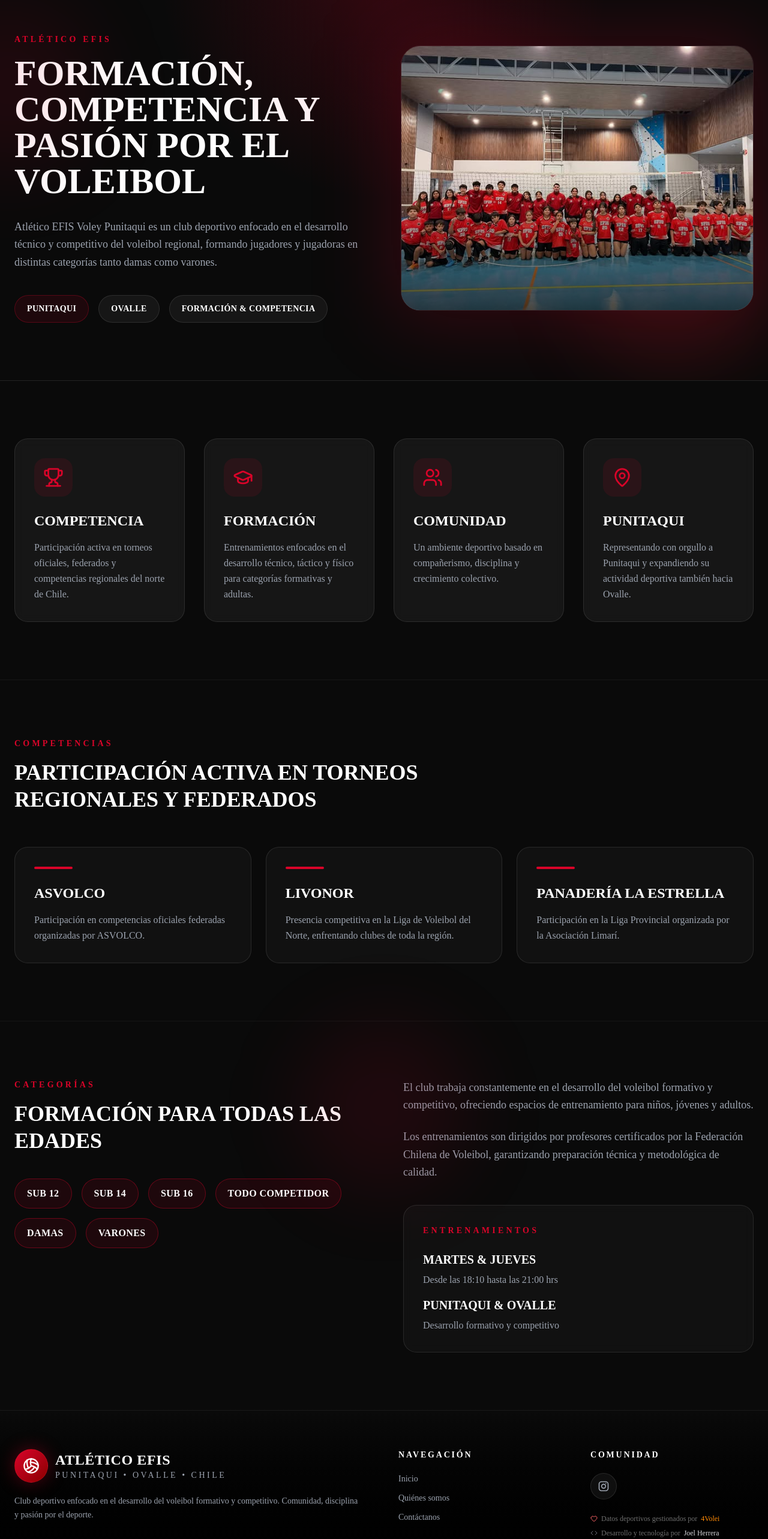
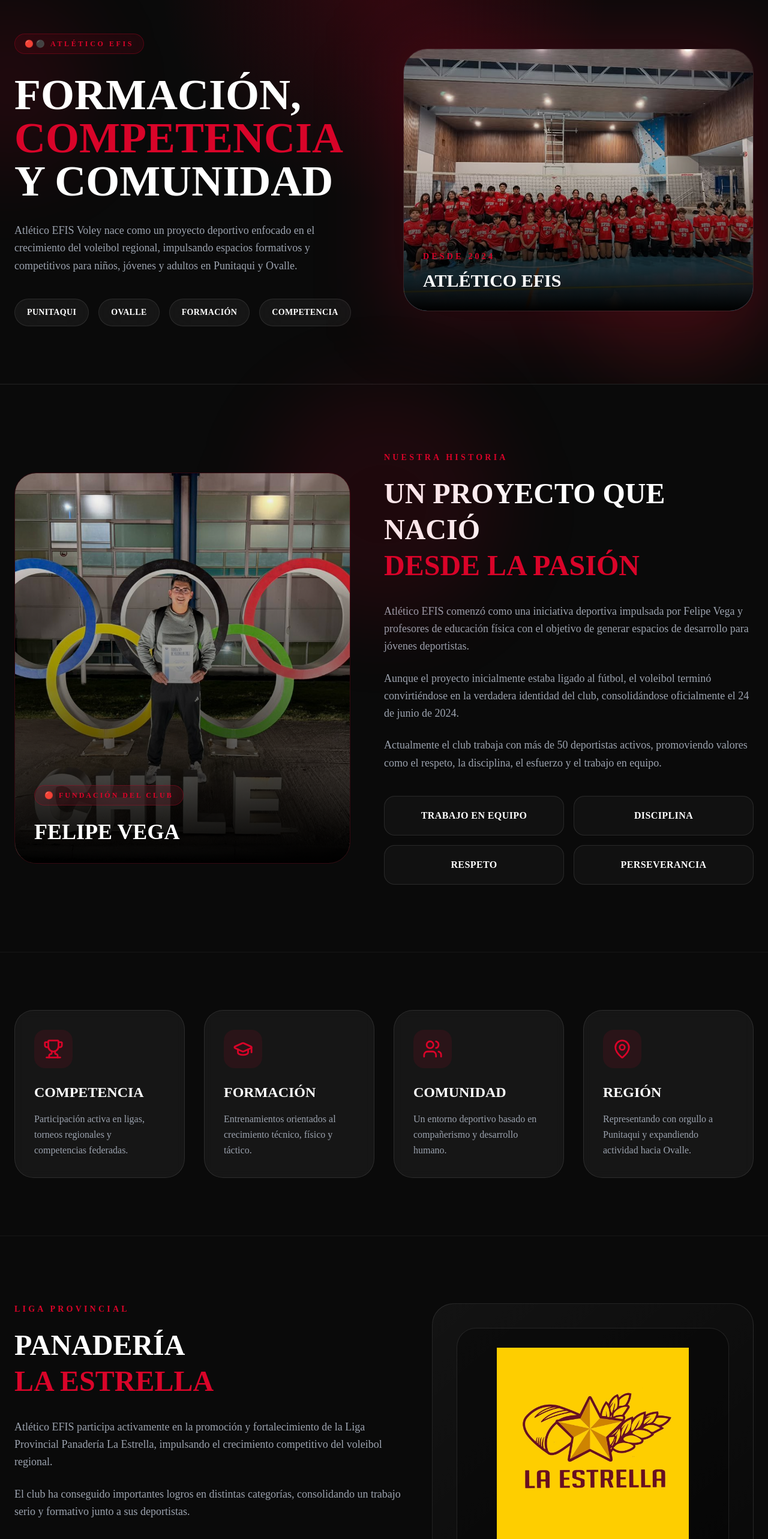
Before and after one commit to Joelherr09/efis, a Next.js app: page /quienes-somos in a window 1280 px wide. Shown: the part 120-2686 px from the top of the page at 60% size. Built offline with nearby package versions, Linux system fonts and the light colour scheme.

Commit message:
Update page.tsx

```diff
--- a/app/quienes-somos/page.tsx
+++ b/app/quienes-somos/page.tsx
@@ -1,6 +1,7 @@
 "use client";
 
 import Image from "next/image";
+import Link from "next/link";
 import { motion } from "framer-motion";
 
 import {
@@ -8,6 +9,9 @@
   Users,
   GraduationCap,
   MapPin,
+  Shield,
+  Heart,
+  ArrowRight,
 } from "lucide-react";
 
 const fadeUp = {
@@ -26,7 +30,8 @@
     <main className="overflow-hidden bg-[#0A0A0A] text-white">
       {/* HERO */}
       <section className="relative overflow-hidden border-b border-white/10">
-        {/* BG EFFECTS */}
+        {/* BG */}
+        <div className="absolute inset-0">
           <div className="absolute inset-0 bg-[radial-gradient(circle_at_top,rgba(217,4,41,0.20),transparent_40%)]" />
 
           <motion.div
@@ -42,8 +47,9 @@
             transition={{ duration: 1.2 }}
             className="absolute bottom-0 right-0 h-80 w-80 rounded-full bg-red-500/10 blur-3xl"
           />
+        </div>
 
-        <div className="mx-auto grid max-w-7xl gap-14 px-6 py-24 lg:grid-cols-2 lg:items-center">
+        <div className="relative mx-auto grid max-w-7xl gap-16 px-6 py-24 lg:grid-cols-2 lg:items-center">
           {/* TEXT */}
           <motion.div
             initial="hidden"
@@ -51,33 +57,39 @@
             variants={fadeUp}
             transition={{ duration: 0.7 }}
           >
-            <p className="mb-4 text-sm font-bold uppercase tracking-[0.3em] text-[#D90429]">
-              Atlético EFIS
-            </p>
+            <div className="inline-flex items-center gap-2 rounded-full border border-[#D90429]/30 bg-[#D90429]/10 px-4 py-2 text-xs font-bold uppercase tracking-[0.3em] text-[#D90429] backdrop-blur-xl">
+              🔴⚫ Atlético EFIS
+            </div>
 
-            <h1 className="max-w-2xl text-5xl font-black uppercase leading-none md:text-6xl">
-              Formación, competencia y pasión por el voleibol
+            <h1 className="mt-8 max-w-3xl text-5xl font-black uppercase leading-none md:text-7xl">
+              Formación,
+              <span className="block text-[#D90429]">
+                competencia
+              </span>
+              y comunidad
             </h1>
 
-            <p className="mt-8 max-w-xl text-lg leading-relaxed text-[#9CA3AF]">
-              Atlético EFIS Voley Punitaqui es un club deportivo
-              enfocado en el desarrollo técnico y competitivo del
-              voleibol regional, formando jugadores y jugadoras en
-              distintas categorías tanto damas como varones.
+            <p className="mt-8 max-w-2xl text-lg leading-relaxed text-[#9CA3AF]">
+              Atlético EFIS Voley nace como un proyecto deportivo
+              enfocado en el crecimiento del voleibol regional,
+              impulsando espacios formativos y competitivos para
+              niños, jóvenes y adultos en Punitaqui y Ovalle.
             </p>
 
             <div className="mt-10 flex flex-wrap gap-4">
-              <div className="rounded-full border border-[#D90429]/30 bg-[#D90429]/10 px-5 py-3 text-sm font-bold uppercase tracking-wide text-white">
-                Punitaqui
+              {[
+                "Punitaqui",
+                "Ovalle",
+                "Formación",
+                "Competencia",
+              ].map((item) => (
+                <div
+                  key={item}
+                  className="rounded-full border border-white/10 bg-white/5 px-5 py-3 text-sm font-bold uppercase tracking-wide text-white backdrop-blur-xl"
+                >
+                  {item}
                 </div>
-
-              <div className="rounded-full border border-white/10 bg-white/5 px-5 py-3 text-sm font-bold uppercase tracking-wide text-white">
-                Ovalle
-              </div>
-
-              <div className="rounded-full border border-white/10 bg-white/5 px-5 py-3 text-sm font-bold uppercase tracking-wide text-white">
-                Formación & Competencia
-              </div>
+              ))}
             </div>
           </motion.div>
 
@@ -100,10 +112,10 @@
                 duration: 6,
                 ease: "easeInOut",
               }}
-              className="absolute -inset-4 rounded-[32px] bg-[#D90429]/20 blur-3xl"
+              className="absolute -inset-4 rounded-[40px] bg-[#D90429]/20 blur-3xl"
             />
 
-            <div className="relative overflow-hidden rounded-[32px] border border-white/10">
+            <div className="relative overflow-hidden rounded-[40px] border border-white/10">
               <Image
                 src="/galeria/img-efis-todos.jpg"
                 alt="Atlético EFIS"
@@ -113,7 +125,118 @@
                 priority
               />
 
-              <div className="absolute inset-0 bg-gradient-to-t from-black/70 via-transparent to-transparent" />
+              <div className="absolute inset-0 bg-gradient-to-t from-black via-black/20 to-transparent" />
+
+              <div className="absolute bottom-0 left-0 right-0 p-8">
+                <p className="text-sm font-bold uppercase tracking-[0.3em] text-[#D90429]">
+                  Desde 2024
+                </p>
+
+                <h3 className="mt-3 text-3xl font-black uppercase">
+                  Atlético EFIS
+                </h3>
+              </div>
+            </div>
+          </motion.div>
+        </div>
+      </section>
+
+      {/* HISTORIA */}
+      <section className="relative border-b border-white/5 py-28">
+        <div className="absolute left-1/2 top-0 h-[400px] w-[400px] -translate-x-1/2 rounded-full bg-[#D90429]/10 blur-3xl" />
+
+        <div className="mx-auto grid max-w-7xl gap-14 px-6 lg:grid-cols-[1fr_1.1fr] lg:items-center">
+          {/* IMAGE */}
+          <motion.div
+            initial="hidden"
+            whileInView="visible"
+            viewport={{ once: true }}
+            variants={fadeUp}
+            transition={{ duration: 0.6 }}
+            className="relative"
+          >
+            <div className="relative overflow-hidden rounded-[36px] border border-[#D90429]/20">
+              <Image
+                src="/galeria/fundador.jpeg"
+                alt="Felipe Vega"
+                width={900}
+                height={1200}
+                className="h-[650px] w-full object-cover object-top"
+              />
+
+              <div className="absolute inset-0 bg-gradient-to-t from-black via-black/40 to-transparent" />
+
+              <div className="absolute bottom-0 left-0 right-0 p-8">
+                <div className="inline-flex items-center gap-2 rounded-full border border-[#D90429]/30 bg-[#D90429]/10 px-4 py-2 text-xs font-bold uppercase tracking-[0.25em] text-[#D90429] backdrop-blur-xl">
+                  🔴 Fundación del Club
+                </div>
+
+                <h3 className="mt-6 text-4xl font-black uppercase">
+                  Felipe Vega
+                </h3>
+              </div>
+            </div>
+          </motion.div>
+
+          {/* TEXT */}
+          <motion.div
+            initial="hidden"
+            whileInView="visible"
+            viewport={{ once: true }}
+            variants={fadeUp}
+            transition={{
+              duration: 0.6,
+              delay: 0.1,
+            }}
+          >
+            <p className="text-sm font-bold uppercase tracking-[0.3em] text-[#D90429]">
+              Nuestra Historia
+            </p>
+
+            <h2 className="mt-5 text-4xl font-black uppercase leading-tight md:text-5xl">
+              Un proyecto que nació
+              <span className="block text-[#D90429]">
+                desde la pasión
+              </span>
+            </h2>
+
+            <div className="mt-8 space-y-6 text-lg leading-relaxed text-[#9CA3AF]">
+              <p>
+                Atlético EFIS comenzó como una iniciativa deportiva
+                impulsada por Felipe Vega y profesores de educación
+                física con el objetivo de generar espacios de
+                desarrollo para jóvenes deportistas.
+              </p>
+
+              <p>
+                Aunque el proyecto inicialmente estaba ligado al
+                fútbol, el voleibol terminó convirtiéndose en la
+                verdadera identidad del club, consolidándose
+                oficialmente el 24 de junio de 2024.
+              </p>
+
+              <p>
+                Actualmente el club trabaja con más de 50
+                deportistas activos, promoviendo valores como el
+                respeto, la disciplina, el esfuerzo y el trabajo en
+                equipo.
+              </p>
+            </div>
+
+            <div className="mt-10 grid gap-4 sm:grid-cols-2">
+              {[
+                "Trabajo en equipo",
+                "Disciplina",
+                "Respeto",
+                "Perseverancia",
+              ].map((item) => (
+                <div
+                  key={item}
+                  className="rounded-2xl border border-white/10 bg-white/[0.03] p-5 text-center font-semibold uppercase tracking-wide text-white"
+                >
+                  {item}
+                </div>
+              ))}
             </div>
           </motion.div>
         </div>
@@ -126,22 +249,22 @@
             {
               icon: Trophy,
               title: "Competencia",
-              desc: "Participación activa en torneos oficiales, federados y competencias regionales del norte de Chile.",
+              desc: "Participación activa en ligas, torneos regionales y competencias federadas.",
             },
             {
               icon: GraduationCap,
               title: "Formación",
-              desc: "Entrenamientos enfocados en el desarrollo técnico, táctico y físico para categorías formativas y adultas.",
+              desc: "Entrenamientos orientados al crecimiento técnico, físico y táctico.",
             },
             {
               icon: Users,
               title: "Comunidad",
-              desc: "Un ambiente deportivo basado en compañerismo, disciplina y crecimiento colectivo.",
+              desc: "Un entorno deportivo basado en compañerismo y desarrollo humano.",
             },
             {
               icon: MapPin,
-              title: "Punitaqui",
-              desc: "Representando con orgullo a Punitaqui y expandiendo su actividad deportiva también hacia Ovalle.",
+              title: "Región",
+              desc: "Representando con orgullo a Punitaqui y expandiendo actividad hacia Ovalle.",
             },
           ].map((item, index) => {
             const Icon = item.icon;
@@ -160,9 +283,9 @@
                 whileHover={{
                   y: -8,
                 }}
-                className="group rounded-3xl border border-white/10 bg-white/5 p-8 backdrop-blur transition-all duration-300 hover:border-[#D90429]/20 hover:bg-white/[0.07]"
+                className="group rounded-[32px] border border-white/10 bg-white/5 p-8 backdrop-blur transition-all duration-300 hover:border-[#D90429]/20 hover:bg-white/[0.07]"
               >
-                <div className="mb-6 flex h-16 w-16 items-center justify-center rounded-2xl bg-[#D90429]/10 transition-all duration-300 group-hover:bg-[#D90429]/20">
+                <div className="mb-6 flex h-16 w-16 items-center justify-center rounded-2xl bg-[#D90429]/10">
                   <Icon
                     className="text-[#D90429]"
                     size={34}
@@ -182,9 +305,11 @@
         </div>
       </section>
 
-      {/* TORNEOS */}
-      <section className="border-b border-white/5 py-24">
+      {/* LIGA */}
+      <section className="border-b border-white/5 py-28">
         <div className="mx-auto max-w-7xl px-6">
+          <div className="grid gap-10 lg:grid-cols-[1.1fr_0.9fr]">
+            {/* TEXT */}
             <motion.div
               initial="hidden"
               whileInView="visible"
@@ -192,117 +317,32 @@
               variants={fadeUp}
               transition={{ duration: 0.6 }}
             >
-            <p className="mb-4 text-sm font-bold uppercase tracking-[0.3em] text-[#D90429]">
-              Competencias
+              <p className="text-sm font-bold uppercase tracking-[0.3em] text-[#D90429]">
+                Liga Provincial
               </p>
 
-            <h2 className="max-w-3xl text-4xl font-black uppercase leading-tight">
-              Participación activa en torneos regionales y federados
+              <h2 className="mt-5 text-4xl font-black uppercase leading-tight md:text-5xl">
+                Panadería
+                <span className="block text-[#D90429]">
+                  La Estrella
+                </span>
               </h2>
+
+              <p className="mt-8 text-lg leading-relaxed text-[#9CA3AF]">
+                Atlético EFIS participa activamente en la promoción
+                y fortalecimiento de la Liga Provincial Panadería La
+                Estrella, impulsando el crecimiento competitivo del
+                voleibol regional.
+              </p>
+
+              <p className="mt-6 text-lg leading-relaxed text-[#9CA3AF]">
+                El club ha conseguido importantes logros en distintas
+                categorías, consolidando un trabajo serio y formativo
+                junto a sus deportistas.
+              </p>
             </motion.div>
 
-          <div className="mt-14 grid gap-6 md:grid-cols-3">
-            {[
-              {
-                title: "ASVOLCO",
-                desc: "Participación en competencias oficiales federadas organizadas por ASVOLCO.",
-              },
-              {
-                title: "Livonor",
-                desc: "Presencia competitiva en la Liga de Voleibol del Norte, enfrentando clubes de toda la región.",
-              },
-              {
-                title: "Panadería La Estrella",
-                desc: "Participación en la Liga Provincial organizada por la Asociación Limarí.",
-              },
-            ].map((item, index) => (
-              <motion.div
-                key={item.title}
-                initial="hidden"
-                whileInView="visible"
-                viewport={{ once: true }}
-                variants={fadeUp}
-                transition={{
-                  duration: 0.5,
-                  delay: index * 0.1,
-                }}
-                whileHover={{
-                  y: -6,
-                }}
-                className="group rounded-3xl border border-white/10 bg-[#111111] p-8 transition-all duration-300 hover:border-[#D90429]/20 hover:bg-[#161616]"
-              >
-                <div className="mb-6 h-1 w-16 rounded-full bg-[#D90429]" />
-
-                <h3 className="text-2xl font-black uppercase">
-                  {item.title}
-                </h3>
-
-                <p className="mt-4 leading-relaxed text-[#9CA3AF]">
-                  {item.desc}
-                </p>
-              </motion.div>
-            ))}
-          </div>
-        </div>
-      </section>
-
-      {/* CATEGORIAS */}
-      <section className="relative py-24">
-        <div className="absolute left-1/2 top-0 h-72 w-72 -translate-x-1/2 rounded-full bg-[#D90429]/10 blur-3xl" />
-
-        <div className="mx-auto max-w-7xl px-6">
-          <div className="grid gap-16 lg:grid-cols-2">
-            {/* LEFT */}
-            <motion.div
-              initial="hidden"
-              whileInView="visible"
-              viewport={{ once: true }}
-              variants={fadeUp}
-              transition={{ duration: 0.6 }}
-            >
-              <p className="mb-4 text-sm font-bold uppercase tracking-[0.3em] text-[#D90429]">
-                Categorías
-              </p>
-
-              <h2 className="text-4xl font-black uppercase leading-tight">
-                Formación para todas las edades
-              </h2>
-
-              <div className="mt-10 flex flex-wrap gap-4">
-                {[
-                  "Sub 12",
-                  "Sub 14",
-                  "Sub 16",
-                  "Todo Competidor",
-                  "Damas",
-                  "Varones",
-                ].map((item, index) => (
-                  <motion.div
-                    key={item}
-                    initial={{
-                      opacity: 0,
-                      scale: 0.8,
-                    }}
-                    whileInView={{
-                      opacity: 1,
-                      scale: 1,
-                    }}
-                    viewport={{ once: true }}
-                    transition={{
-                      delay: index * 0.05,
-                    }}
-                    whileHover={{
-                      scale: 1.05,
-                    }}
-                    className="rounded-full border border-[#D90429]/40 bg-[#D90429]/10 px-5 py-3 font-bold uppercase tracking-wide text-white transition-all duration-300 hover:bg-[#D90429]/20"
-                  >
-                    {item}
-                  </motion.div>
-                ))}
-              </div>
-            </motion.div>
-
-            {/* RIGHT */}
+            {/* IMAGE */}
             <motion.div
               initial="hidden"
               whileInView="visible"
@@ -312,54 +352,67 @@
                 duration: 0.6,
                 delay: 0.1,
               }}
+              className="rounded-[36px] border border-white/10 bg-gradient-to-br from-white/[0.04] to-transparent p-10"
             >
-              <p className="text-lg leading-relaxed text-[#9CA3AF]">
-                El club trabaja constantemente en el desarrollo del
-                voleibol formativo y competitivo, ofreciendo espacios
-                de entrenamiento para niños, jóvenes y adultos.
-              </p>
-
-              <p className="mt-6 text-lg leading-relaxed text-[#9CA3AF]">
-                Los entrenamientos son dirigidos por profesores
-                certificados por la Federación Chilena de Voleibol,
-                garantizando preparación técnica y metodológica de
-                calidad.
-              </p>
-
-              <motion.div
-                whileHover={{
-                  scale: 1.02,
-                }}
-                className="mt-10 rounded-3xl border border-white/10 bg-white/[0.03] p-8 backdrop-blur"
-              >
-                <p className="text-sm font-bold uppercase tracking-[0.3em] text-[#D90429]">
-                  Entrenamientos
-                </p>
-
-                <div className="mt-6 space-y-4">
-                  <div>
-                    <h3 className="text-xl font-black uppercase">
-                      Martes & Jueves
-                    </h3>
-
-                    <p className="mt-2 text-[#9CA3AF]">
-                      Desde las 18:10 hasta las 21:00 hrs
-                    </p>
-                  </div>
-
-                  <div>
-                    <h3 className="text-xl font-black uppercase">
-                      Punitaqui & Ovalle
-                    </h3>
-
-                    <p className="mt-2 text-[#9CA3AF]">
-                      Desarrollo formativo y competitivo
-                    </p>
+              <div className="flex h-full items-center justify-center rounded-[32px] border border-white/10 bg-black/30 p-8">
+                <div className="relative aspect-square w-full max-w-[320px]">
+                  <Image
+                    src="/sponsors/sponsor1.jpg"
+                    alt="Panadería La Estrella"
+                    fill
+                    className="object-contain"
+                  />
                 </div>
               </div>
             </motion.div>
+          </div>
+        </div>
+      </section>
+
+      {/* PROFESORES CTA */}
+      <section className="relative py-28">
+        <div className="absolute left-1/2 top-0 h-[300px] w-[300px] -translate-x-1/2 rounded-full bg-[#D90429]/10 blur-3xl" />
+
+        <div className="mx-auto max-w-5xl px-6 text-center">
+          <motion.div
+            initial="hidden"
+            whileInView="visible"
+            viewport={{ once: true }}
+            variants={fadeUp}
+            transition={{ duration: 0.6 }}
+          >
+            <div className="mx-auto flex h-20 w-20 items-center justify-center rounded-full border border-[#D90429]/20 bg-[#D90429]/10">
+              <Shield className="h-10 w-10 text-[#D90429]" />
+            </div>
+
+            <p className="mt-8 text-sm font-bold uppercase tracking-[0.3em] text-[#D90429]">
+              Staff Técnico
+            </p>
+
+            <h2 className="mt-5 text-4xl font-black uppercase leading-tight md:text-5xl">
+              Profesores y
+              <span className="block text-[#D90429]">
+                entrenadores
+              </span>
+            </h2>
+
+            <p className="mx-auto mt-8 max-w-3xl text-lg leading-relaxed text-[#9CA3AF]">
+              Conoce al equipo de entrenadores que lidera el
+              desarrollo formativo y competitivo de Atlético EFIS,
+              trabajando día a día junto a cada categoría del club.
+            </p>
+
+            <div className="mt-10 flex justify-center">
+              <Link
+                href="/profesores"
+                className="group inline-flex items-center gap-3 rounded-full bg-[#D90429] px-8 py-4 text-sm font-bold uppercase tracking-wide text-white transition-all duration-300 hover:scale-105 hover:bg-[#ef233c]"
+              >
+                Ver profesores
+
+                <ArrowRight className="h-4 w-4 transition-transform duration-300 group-hover:translate-x-1" />
+              </Link>
+            </div>
           </motion.div>
-          </div>
         </div>
       </section>
     </main>
```
Lines whose indentation alone changed are shown as unchanged.
